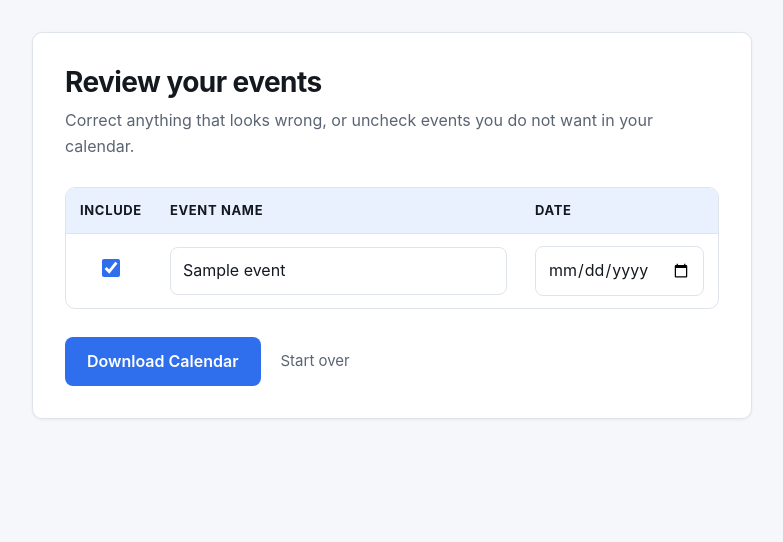
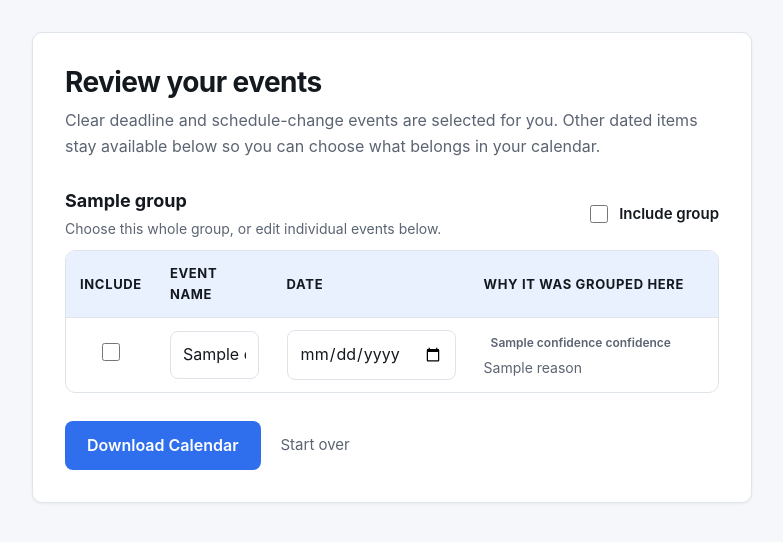
Before and after one commit to amenb106-blip/syllabussync, a Flask app: template templates/review.html in a window 1280 px wide. Shown: the top 542 px of the page, without its empty margins (248-1031 px from the left). Run offline with Flask 3, Linux system fonts and the light colour scheme; the template is opened without the code that fills it: most values are stand-ins (such as "Sample title", 1, 10 or a date in 2020).

Commit message:
Add rules-based event classifier and grouped review page

```diff
--- a/app.py
+++ b/app.py
@@ -1,5 +1,6 @@
+import io
+from collections import OrderedDict
 from datetime import date
-import io
 
 from flask import Flask, request, render_template, send_file
 
@@ -38,6 +39,22 @@ def get_academic_start_year():
 def read_pdf_text(uploaded_file):
     reader = PdfReader(uploaded_file)
     return "\n".join(page.extract_text() or "" for page in reader.pages)
+
+
+def group_events(events):
+    """Keep related review candidates together while preserving source order."""
+    grouped = OrderedDict()
+    for index, event in enumerate(events):
+        grouped.setdefault(event["category"], []).append({"index": index, **event})
+
+    return [
+        {
+            "label": category,
+            "items": items,
+            "all_selected": all(item["default_selected"] for item in items),
+        }
+        for category, items in grouped.items()
+    ]
 
 
 @app.route("/")
@@ -84,7 +101,7 @@ def generate():
             'formats like "October 12", "Oct 12" and "10/5".'
         )
 
-    return render_template("review.html", events=events)
+    return render_template("review.html", groups=group_events(events))
 
 
 @app.route("/download", methods=["POST"])
--- a/static/style.css
+++ b/static/style.css
@@ -259,6 +259,63 @@ tbody tr:last-child td {
     border-bottom: none;
 }
 
+.event-group {
+    margin-top: 28px;
+}
+
+.event-group-heading {
+    display: flex;
+    align-items: center;
+    justify-content: space-between;
+    gap: 16px;
+    margin-bottom: 10px;
+}
+
+.event-group h2 {
+    font-size: 18px;
+    margin: 0;
+}
+
+.event-group p {
+    color: var(--text-muted);
+    font-size: 14px;
+    margin: 2px 0 0;
+}
+
+.select-group {
+    display: flex;
+    align-items: center;
+    gap: 8px;
+    margin: 0;
+    white-space: nowrap;
+}
+
+.reason {
+    color: var(--text-muted);
+    font-size: 14px;
+    min-width: 230px;
+}
+
+.confidence {
+    display: inline-block;
+    border-radius: 999px;
+    font-size: 12px;
+    font-weight: 600;
+    line-height: 1;
+    margin: 0 6px 4px 0;
+    padding: 4px 7px;
+}
+
+.confidence-high {
+    color: #0b6b3a;
+    background: #e7f6ed;
+}
+
+.confidence-low {
+    color: #805200;
+    background: #fff4d6;
+}
+
 /* Keep the checkbox column narrow and the date column tidy. */
 .col-include {
     width: 80px;
@@ -297,4 +354,9 @@ tbody tr:last-child td {
     .actions button {
         width: 100%;
     }
+
+    .event-group-heading {
+        align-items: flex-start;
+        flex-direction: column;
+    }
 }
--- a/templates/review.html
+++ b/templates/review.html
@@ -11,11 +11,27 @@
     <main class="container">
         <h1>Review your events</h1>
         <p class="subtitle">
-            Correct anything that looks wrong, or uncheck events you do not
-            want in your calendar.
+            Clear deadline and schedule-change events are selected for you.
+            Other dated items stay available below so you can choose what belongs in your calendar.
         </p>
 
         <form method="POST" action="/download">
+            {% for group in groups %}
+            {% set group_id = "category-" ~ loop.index0 %}
+            <section class="event-group" aria-labelledby="{{ group_id }}-heading">
+                <div class="event-group-heading">
+                    <div>
+                        <h2 id="{{ group_id }}-heading">{{ group.label }}</h2>
+                        <p>Choose this whole group, or edit individual events below.</p>
+                    </div>
+                    <label class="select-group">
+                        <input type="checkbox" class="category-toggle" data-group="{{ group_id }}"
+                               {% if group.all_selected %}checked{% endif %}
+                               aria-label="Include all {{ group.label }} events">
+                        Include group
+                    </label>
+                </div>
+
                 <div class="table-scroll">
                     <table>
                         <thead>
@@ -23,14 +39,17 @@
                                 <th class="col-include">Include</th>
                                 <th>Event name</th>
                                 <th class="col-date">Date</th>
+                                <th>Why it was grouped here</th>
                             </tr>
                         </thead>
                         <tbody>
-                        {% for event in events %}
+                            {% for event in group["items"] %}
                             <tr>
                                 <td class="col-include">
-                                <input type="checkbox" name="include" value="{{ loop.index0 }}"
-                                       checked aria-label="Include {{ event.name }}">
+                                    <input type="checkbox" class="event-toggle" data-group="{{ group_id }}"
+                                           name="include" value="{{ event.index }}"
+                                           {% if event.default_selected %}checked{% endif %}
+                                           aria-label="Include {{ event.name }}">
                                 </td>
                                 <td>
                                     <input type="text" name="name" value="{{ event.name }}"
@@ -40,11 +59,17 @@
                                     <input type="date" name="event_date" value="{{ event.date.isoformat() }}"
                                            aria-label="Date for {{ event.name }}" required>
                                 </td>
+                                <td class="reason">
+                                    <span class="confidence confidence-{{ event.confidence }}">{{ event.confidence }} confidence</span>
+                                    {{ event.reason }}
+                                </td>
                             </tr>
                             {% endfor %}
                         </tbody>
                     </table>
                 </div>
+            </section>
+            {% endfor %}
 
             <div class="actions">
                 <button type="submit">Download Calendar</button>
@@ -52,5 +77,36 @@
             </div>
         </form>
     </main>
+
+    <script>
+        const groupToggles = document.querySelectorAll(".category-toggle");
+
+        function updateGroupToggle(groupToggle) {
+            const events = document.querySelectorAll(
+                `.event-toggle[data-group="${groupToggle.dataset.group}"]`
+            );
+            const selectedCount = [...events].filter((event) => event.checked).length;
+            groupToggle.checked = selectedCount === events.length;
+            groupToggle.indeterminate = selectedCount > 0 && selectedCount < events.length;
+        }
+
+        groupToggles.forEach((groupToggle) => {
+            const events = document.querySelectorAll(
+                `.event-toggle[data-group="${groupToggle.dataset.group}"]`
+            );
+            updateGroupToggle(groupToggle);
+
+            groupToggle.addEventListener("change", () => {
+                events.forEach((event) => {
+                    event.checked = groupToggle.checked;
+                });
+                groupToggle.indeterminate = false;
+            });
+
+            events.forEach((event) => {
+                event.addEventListener("change", () => updateGroupToggle(groupToggle));
+            });
+        });
+    </script>
 </body>
 </html>
```
Also changed, not shown: parser.py (+137 -15 lines), tests/test_app.py (+36 -0 lines), tests/test_parser.py (+57 -29 lines). Lines whose indentation alone changed are shown as unchanged.
